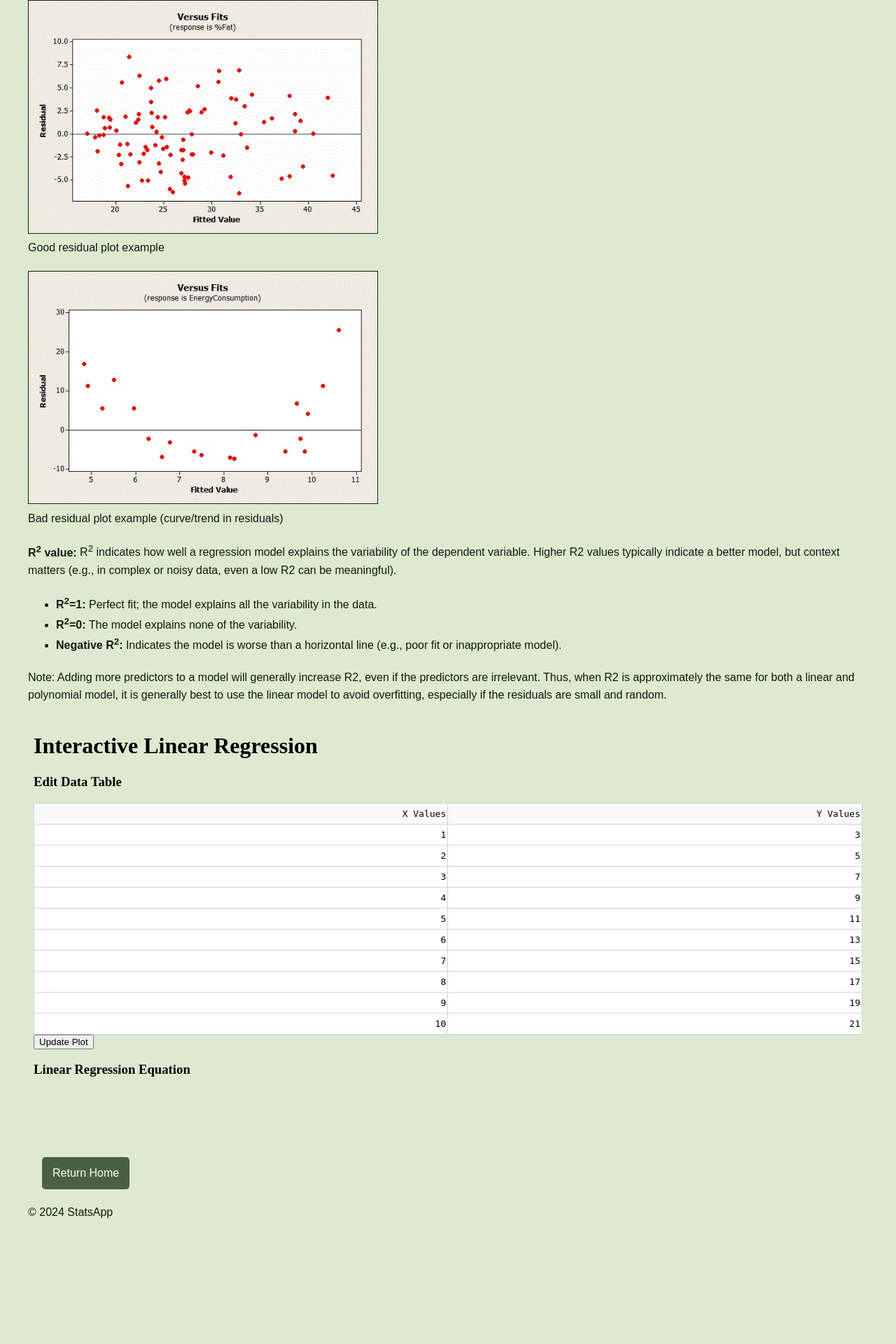
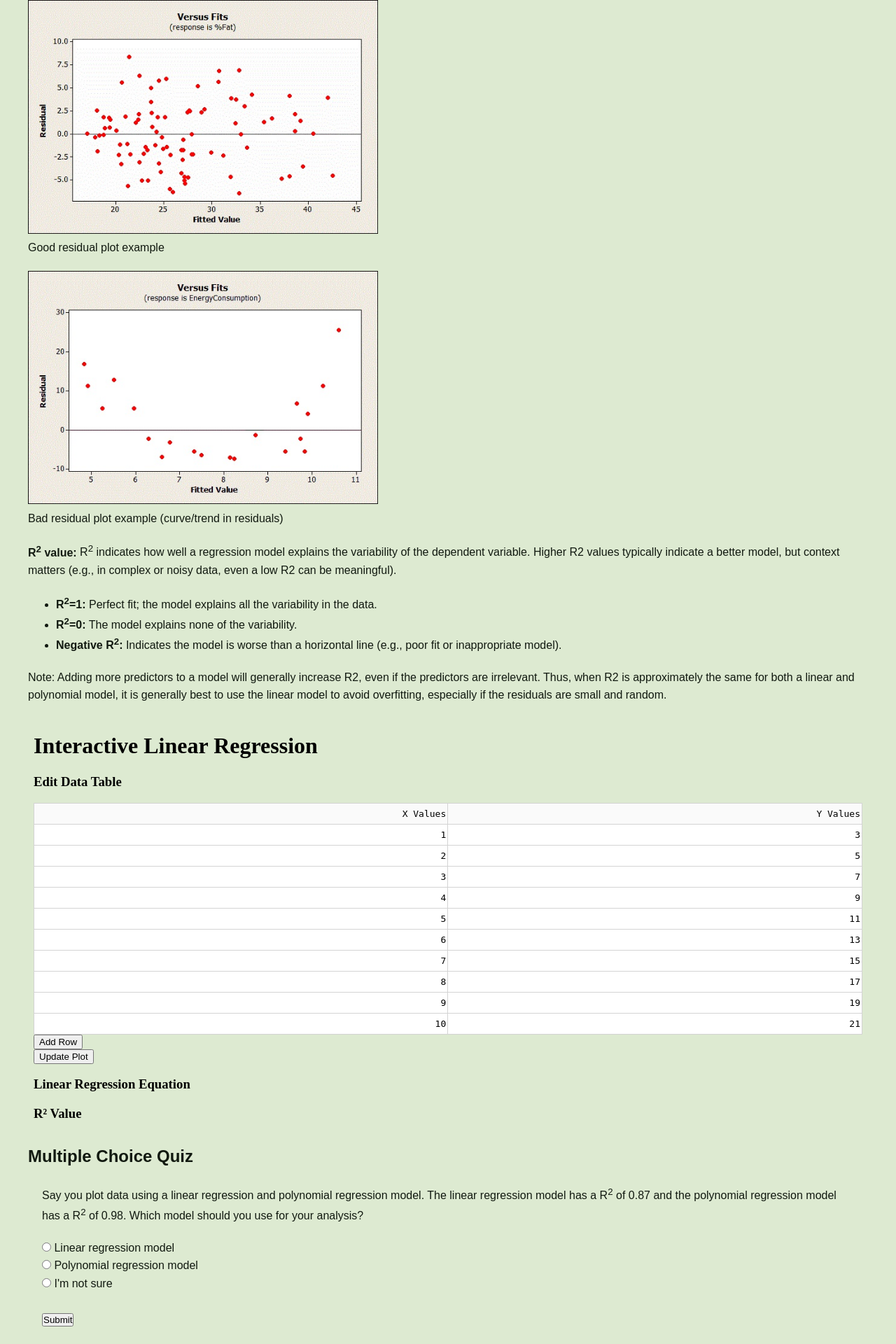
Before and after one commit to hbrackney/StatsApp, a Flask app: page /regressions in a window 1280 px wide. Shown: the part 1946-3866 px from the top of the page at 70% size. Before the commit the page ends 3686 px from the top, so only its background shows below. Run offline with Flask 3, Linux system fonts and the light colour scheme.

Commit message:
Completed Regressions page

```diff
--- a/app.py
+++ b/app.py
@@ -107,4 +107,4 @@
     return render_template(f"{pages[6]}.html")
 
 if __name__ == "__main__":
-    serve(app, host="0.0.0.0", port=3600)
+    serve(app, host="0.0.0.0", port=4200)
--- a/environment.yaml
+++ b/environment.yaml
@@ -14,6 +14,7 @@
   - waitress=3.0
   - plotly
   - numpy
+  - scikit-learn
   - pip
   - pip:
     - Flask
--- a/plots.py
+++ b/plots.py
@@ -6,6 +6,7 @@
 from scipy import stats
 from statsmodels.stats.weightstats import ztest
 from sklearn.linear_model import LinearRegression
+from sklearn.metrics import r2_score
 import plotly.graph_objs as go
 import numpy as np
 
@@ -313,6 +314,8 @@
     Returns:
         - plotly.graph_objs.Figure: A scatter plot with a regression line.
         - str: The linear regression equation in the format y = mx + b.
+        - float: The R^2 value indicating the goodness of fit.
+
     """
     # Convert input data to a DataFrame
     df = pd.DataFrame(data).apply(pd.to_numeric, errors='coerce').dropna()
@@ -327,6 +330,7 @@
     # Generate regression equation
     slope = model.coef_[0]
     intercept = model.intercept_
+    r2_value = r2_score(Y, Y_pred)
     equation = f"y = {slope:.2f}x + {intercept:.2f}"
 
     # Create scatter plot with regression line
@@ -340,4 +344,4 @@
         showlegend=True
     )
 
-    return figure, equation
+    return figure, equation, r2_value
--- a/templates/regressions.html
+++ b/templates/regressions.html
@@ -96,5 +96,107 @@
         and random.
     </p>
     <iframe src="/dash_regressions/" style="width:100%; height:600px; border:none;"></iframe>
+    <br>
+    <h2>Multiple Choice Quiz</h2>
+    <div class="quiz">
+        <p>
+            Say you plot data using a linear regression and polynomial regression model. The linear regression model
+            has a R<sup>2</sup> of 0.87 and the polynomial regression model has a R<sup>2</sup> of 0.98. Which model
+            should you use for your analysis?
+        </p>
+        <form id="quizForm">
+            <input type="radio" name="option" value="Linear regression model"> Linear regression model<br>
+            <input type="radio" name="option" value="Polynomial regression model"> Polynomial regression model<br>
+            <input type="radio" name="option" value="I'm not sure"> I'm not sure<br>
+            <br>
+            <button type="button" onclick="checkAnswer()">Submit</button>
+        </form>
+        <div class="result" id="result"></div>
+    </div>
+
+    <script>
+        function checkAnswer() {
+            const options = document.getElementsByName('option');
+            let selectedAnswer = '';
+            for (const option of options) {
+                if (option.checked) {
+                    selectedAnswer = option.value;
+                    break;
+                }
+            }
+
+            const resultDiv = document.getElementById('result');
+            if (selectedAnswer === 'Polynomial regression model') {
+                resultDiv.textContent = 'Correct! You should use the polynomial regression model for future analysis because it is a better fit for the data than the linear regression model';
+                resultDiv.style.color = 'green';
+            } else {
+                resultDiv.textContent = 'Try again.';
+                resultDiv.style.color = 'red';
+            }
+        }
+    </script>
+    <br>
+    <h1>
+        Example Python Script to Run for Yourself!
+    </h1>
+    <p>
+        This Python script calculates the equations and R<sup>2</sup> values for linear and polynomial regression models.
+        Feel free to copy and paste it for your own use!
+    </p>
+    <pre><code class="language-python">
+        import numpy as np
+        import pandas as pd
+        from sklearn.linear_model import LinearRegression
+        from sklearn.preprocessing import PolynomialFeatures
+        from sklearn.metrics import r2_score
+
+        # Example dataset
+        data = {
+            'X': [1, 2, 3, 4, 5], # Replace with your own data
+            'Y': [1.2, 1.9, 3.0, 3.8, 5.1] # Replace with your own data
+        }
+        df = pd.DataFrame(data)
+
+        # Separate features and target
+        X = df['X'].values.reshape(-1, 1)  # Feature matrix
+        Y = df['Y'].values                 # Target array
+
+        # Linear Regression Model
+        linear_model = LinearRegression()
+        linear_model.fit(X, Y)
+        Y_pred_linear = linear_model.predict(X)
+
+        # Extract coefficients for the linear regression equation
+        linear_slope = linear_model.coef_[0]
+        linear_intercept = linear_model.intercept_
+        linear_r2 = r2_score(Y, Y_pred_linear)
+        linear_equation = f"y = {linear_slope:.2f}x + {linear_intercept:.2f}"
+
+        # Polynomial Regression Model
+        degree = 2  # You can adjust the degree as needed
+        poly_features = PolynomialFeatures(degree=degree)
+        X_poly = poly_features.fit_transform(X)
+
+        poly_model = LinearRegression()
+        poly_model.fit(X_poly, Y)
+        Y_pred_poly = poly_model.predict(X_poly)
+
+        # Extract coefficients for the polynomial regression equation
+        poly_coefficients = poly_model.coef_
+        poly_intercept = poly_model.intercept_
+        poly_r2 = r2_score(Y, Y_pred_poly)
+
+        # Create the polynomial equation as a string
+        poly_terms = [f"{poly_coefficients[i]:.2f}x^{i}" if i > 0 else f"{poly_coefficients[i]:.2f}" for i in range(len(poly_coefficients))]
+        poly_equation = "y = " + " + ".join(poly_terms)
+
+        # Output results
+        print("Linear Regression Model:")
+        print(f"Equation: {linear_equation}")
+        print(f"R^2 Value: {linear_r2:.4f}")
+        print("\nPolynomial Regression Model:")
+        print(f"Equation: {poly_equation}")
+        print(f"R^2 Value: {poly_r2:.4f}")
+    </code></pre>
 
 {% endblock %}
```
Also changed, not shown: dash_apps.py (+31 -3 lines), README.md.
